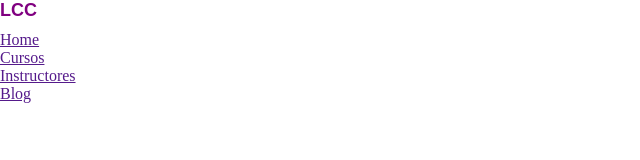
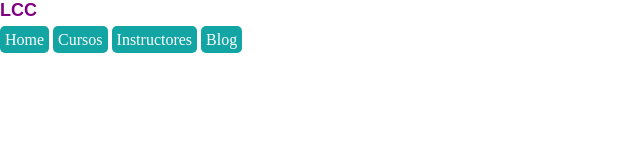
Before and after one commit to Leogarcru/Curso-de-HTML-y-CSS, a plain HTML site: page CSS/05 Especificidad/index.html in a window 1280 px wide. Shown: the whole page, without its empty margins (0-640 px from the left). Drawn offline with Linux system fonts and the light colour scheme.

Commit message:
Estilos a lista y anclas

```diff
--- a/CSS/05 Especificidad/CSS/style.css
+++ b/CSS/05 Especificidad/CSS/style.css
@@ -24,3 +24,15 @@ h1{
     list-style-type: none;
     padding-left: 0px;
 }
+
+#main-nav li{
+    display: inline-block;
+}
+
+#main-nav a{
+    color: white;
+    background-color: #13a4a4;
+    padding: 5px;
+    border-radius: 5px;
+    text-decoration: none;
+}
```
